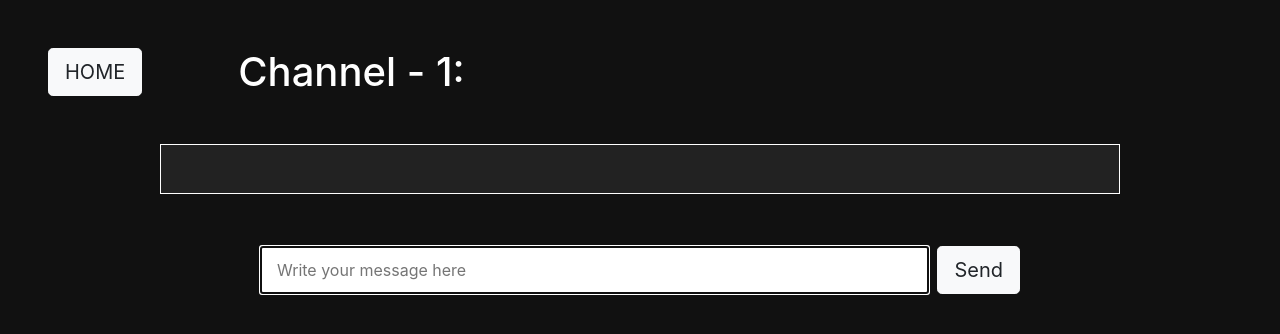
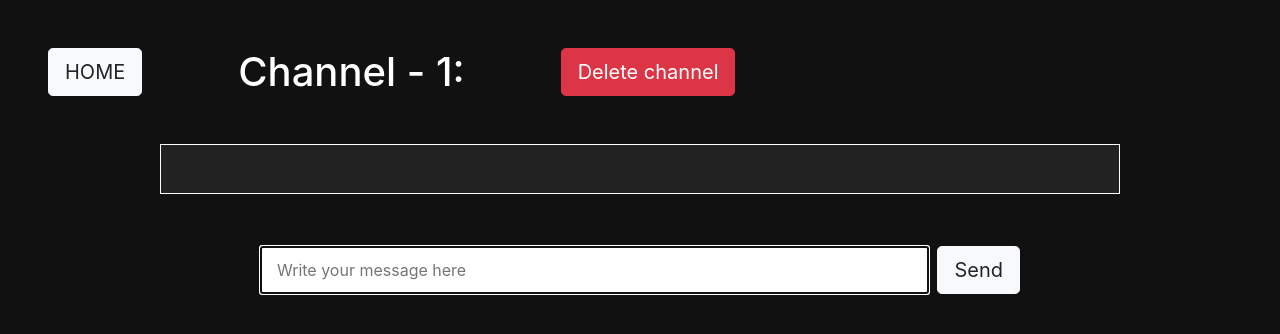
Before and after one commit to adriasala12/HarvardX-CS50-project2, a Flask app: page /channel/1 in a window 1280 px wide. Shown: the top 334 px of the page. Run offline with Flask 2, Linux system fonts and the light colour scheme; some libraries are stand-ins or nearby versions.

Commit message:
Added delete channel button

```diff
--- a/static/js/manageChannels.js
+++ b/static/js/manageChannels.js
@@ -47,7 +47,6 @@
 }
 
 function addChannel() {
-    console.log("hello");
     document.getElementById('theForm').remove();
     document.getElementById('create').disabled = false;
 }
--- a/templates/channel.html
+++ b/templates/channel.html
@@ -19,6 +19,7 @@
         <div class="d-flex flex-row">
             <a href="/home"><input class="m-5 btn btn-light btn-lg" type=button value="HOME"></a>
             <h1 class="m-5 text-white">Channel - {{ channel }}:</h1>
+            <a href="deleteChannel"><input class="m-5 btn btn-danger btn-lg" type=button value="Delete channel"></a>
         </div>
 
         <div class="border border-white mx-auto p-3" style="background-color: #222222; width: 75%">
```
